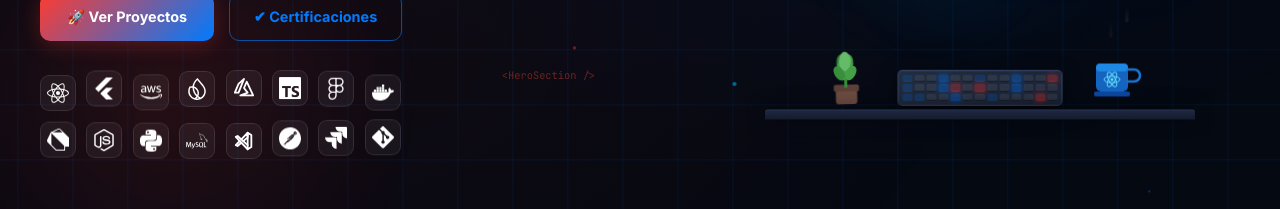
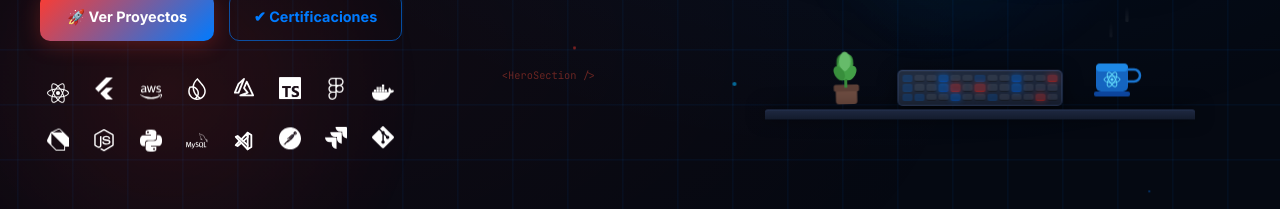
Before and after one commit to leonardo21319/Portafolio_LDDO, a React (Vite) app: page / in a window 1280 px wide. Shown: the part 518-727 px from the top of the page. Built offline with nearby package versions, Linux system fonts and the light colour scheme; no server answers; the database is empty.

Commit message:
modif: background icons

```diff
--- a/src/components/sections/HeroSection.jsx
+++ b/src/components/sections/HeroSection.jsx
@@ -270,7 +270,7 @@ export default function HeroSection() {
             <button className="btn-projects" onClick={() => scrollTo('proyectos')}>
               🚀 Ver Proyectos
             </button>
-            <button className="btn-contact" onClick={() => scrollTo('certificaciones')}>
+            <button className="btn-certifications" onClick={() => scrollTo('certificaciones')}>
               ✔ Certificaciones
             </button>
           </div>
--- a/src/styles/hero.css
+++ b/src/styles/hero.css
@@ -151,14 +151,14 @@
   box-shadow: 0 4px 20px rgba(255,59,48,.25);
 }
 .btn-projects:hover { transform: translateY(-3px) scale(1.04); box-shadow: 0 8px 28px rgba(0,123,255,.4); }
-.btn-contact {
+.btn-certifications {
   background: transparent; color: var(--blue);
   border: 1.5px solid rgba(0,123,255,.6);
   padding: .75rem 1.5rem; border-radius: 10px;
   font-weight: 700; font-size: .9rem; cursor: pointer;
   transition: all .25s ease;
 }
-.btn-contact:hover { background: rgba(0,123,255,.12); color: #fff; border-color: var(--blue); }
+.btn-certifications:hover { background: rgba(0,123,255,.12); color: #fff; border-color: var(--blue); }
 
 /* ══ TECH GRID 8×2 ══ */
 .tech-grid {
@@ -177,8 +177,8 @@
 
 .ti-icon {
   width: 36px; height: 36px;
-  background: rgba(255,255,255,.05);
-  border: 1px solid rgba(255,255,255,.1);
+  background: rgba(255, 255, 255, 0);
+  border: 1px solid rgba(255, 255, 255, 0);
   border-radius: 9px;
   padding: 6px;
   display: flex; align-items: center; justify-content: center;
```
